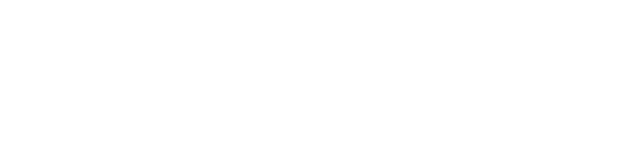
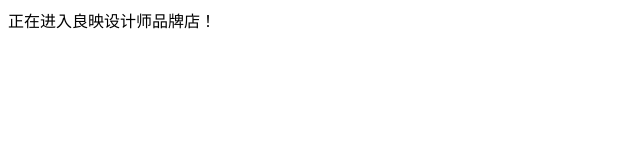
Before and after one commit to innicehome/innicehome.github.io, a plain HTML site: page index.html in a window 1280 px wide. Shown: the whole page, without its empty margins (0-640 px from the left). Drawn offline with Linux system fonts and the light colour scheme.

Commit message:
Update index.html

```diff
--- a/index.html
+++ b/index.html
@@ -1,6 +1,8 @@
 <html>
 <head> <title>innicehome</title>
 <meta http-equiv="refresh" content="0";url="https://shop587862210.taobao.com/"> </head>
-<body> </body>
+<body>
+正在进入良映设计师品牌店！
+  </body>
 
 </html>
```
